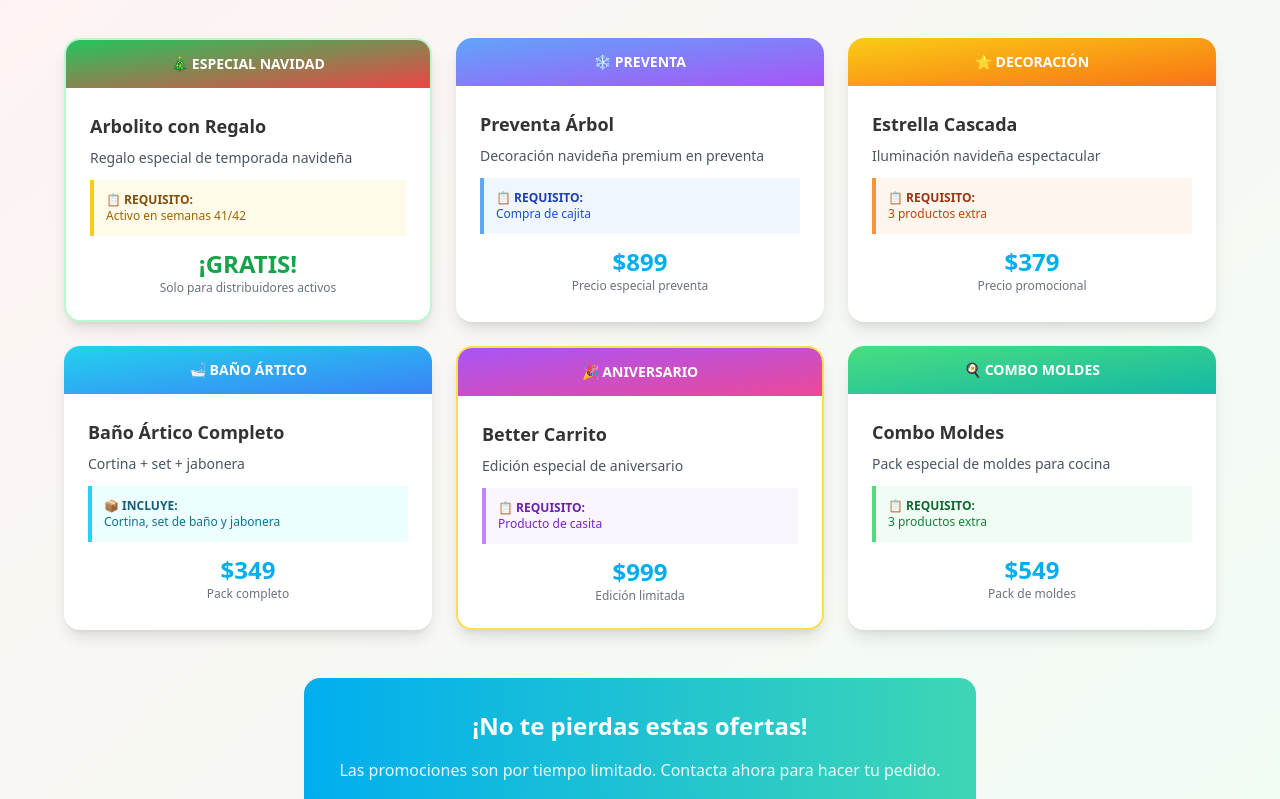
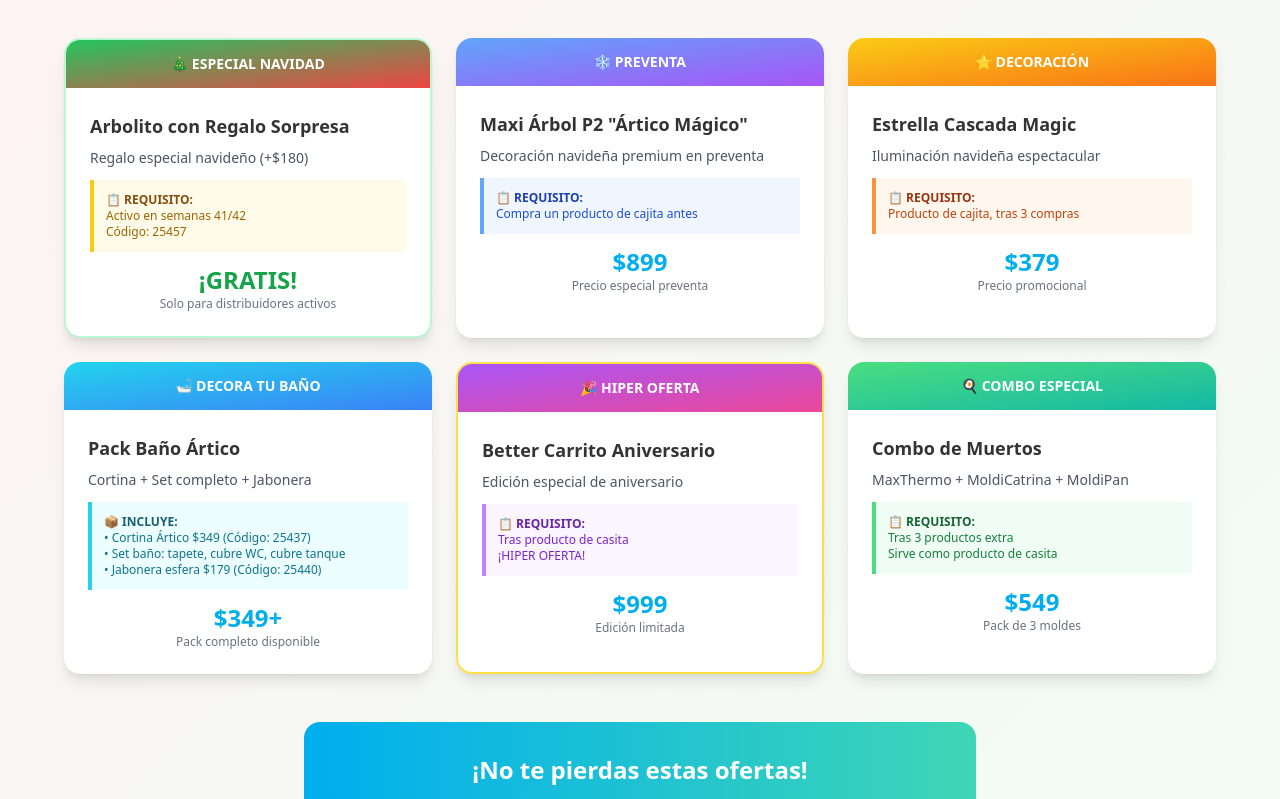
Before and after one commit to diegodevxd/bettermancera, a plain HTML site: page index.html in a window 1280 px wide. Shown: the part 2190-2989 px from the top of the page. Drawn offline with nearby package versions, Linux system fonts and the light colour scheme.

Commit message:
Update semana

```diff
--- a/index.html
+++ b/index.html
@@ -223,7 +223,7 @@
             </div>
         </div>
     </section>
-<!-- Promociones Semanales -->
+ <!-- Promociones Semanales -->
     <section class="py-16 bg-gradient-to-br from-red-50 to-green-50">
         <div class="container mx-auto px-4">
             <div class="text-center mb-12">
@@ -241,11 +241,12 @@
                         <span class="text-white font-bold text-sm">🎄 ESPECIAL NAVIDAD</span>
                     </div>
                     <div class="p-6">
-                        <h3 class="text-lg font-bold text-betterware-dark mb-2">Arbolito con Regalo</h3>
-                        <p class="text-sm text-gray-600 mb-3">Regalo especial de temporada navideña</p>
+                        <h3 class="text-lg font-bold text-betterware-dark mb-2">Arbolito con Regalo Sorpresa</h3>
+                        <p class="text-sm text-gray-600 mb-3">Regalo especial navideño (+$180)</p>
                         <div class="bg-yellow-50 border-l-4 border-yellow-400 p-3 mb-3">
                             <p class="text-xs text-yellow-800 font-semibold">📋 REQUISITO:</p>
                             <p class="text-xs text-yellow-700">Activo en semanas 41/42</p>
+                            <p class="text-xs text-yellow-700">Código: 25457</p>
                         </div>
                         <div class="text-center">
                             <span class="text-2xl font-bold text-green-600">¡GRATIS!</span>
@@ -260,11 +261,11 @@
                         <span class="text-white font-bold text-sm">❄️ PREVENTA</span>
                     </div>
                     <div class="p-6">
-                        <h3 class="text-lg font-bold text-betterware-dark mb-2">Preventa Árbol</h3>
+                        <h3 class="text-lg font-bold text-betterware-dark mb-2">Maxi Árbol P2 "Ártico Mágico"</h3>
                         <p class="text-sm text-gray-600 mb-3">Decoración navideña premium en preventa</p>
                         <div class="bg-blue-50 border-l-4 border-blue-400 p-3 mb-3">
                             <p class="text-xs text-blue-800 font-semibold">📋 REQUISITO:</p>
-                            <p class="text-xs text-blue-700">Compra de cajita</p>
+                            <p class="text-xs text-blue-700">Compra un producto de cajita antes</p>
                         </div>
                         <div class="text-center">
                             <span class="text-2xl font-bold text-betterware-blue">$899</span>
@@ -279,11 +280,11 @@
                         <span class="text-white font-bold text-sm">⭐ DECORACIÓN</span>
                     </div>
                     <div class="p-6">
-                        <h3 class="text-lg font-bold text-betterware-dark mb-2">Estrella Cascada</h3>
+                        <h3 class="text-lg font-bold text-betterware-dark mb-2">Estrella Cascada Magic</h3>
                         <p class="text-sm text-gray-600 mb-3">Iluminación navideña espectacular</p>
                         <div class="bg-orange-50 border-l-4 border-orange-400 p-3 mb-3">
                             <p class="text-xs text-orange-800 font-semibold">📋 REQUISITO:</p>
-                            <p class="text-xs text-orange-700">3 productos extra</p>
+                            <p class="text-xs text-orange-700">Producto de cajita, tras 3 compras</p>
                         </div>
                         <div class="text-center">
                             <span class="text-2xl font-bold text-betterware-blue">$379</span>
@@ -292,21 +293,23 @@
                     </div>
                 </div>
 
-                <!-- Baño Ártico -->
+                <!-- Decoración de Baño -->
                 <div class="bg-white rounded-2xl shadow-lg overflow-hidden hover:shadow-xl transition-shadow">
                     <div class="bg-gradient-to-br from-cyan-400 to-blue-500 h-12 flex items-center justify-center">
-                        <span class="text-white font-bold text-sm">🛁 BAÑO ÁRTICO</span>
+                        <span class="text-white font-bold text-sm">🛁 DECORA TU BAÑO</span>
                     </div>
                     <div class="p-6">
-                        <h3 class="text-lg font-bold text-betterware-dark mb-2">Baño Ártico Completo</h3>
-                        <p class="text-sm text-gray-600 mb-3">Cortina + set + jabonera</p>
+                        <h3 class="text-lg font-bold text-betterware-dark mb-2">Pack Baño Ártico</h3>
+                        <p class="text-sm text-gray-600 mb-3">Cortina + Set completo + Jabonera</p>
                         <div class="bg-cyan-50 border-l-4 border-cyan-400 p-3 mb-3">
                             <p class="text-xs text-cyan-800 font-semibold">📦 INCLUYE:</p>
-                            <p class="text-xs text-cyan-700">Cortina, set de baño y jabonera</p>
+                            <p class="text-xs text-cyan-700">• Cortina Ártico $349 (Código: 25437)</p>
+                            <p class="text-xs text-cyan-700">• Set baño: tapete, cubre WC, cubre tanque</p>
+                            <p class="text-xs text-cyan-700">• Jabonera esfera $179 (Código: 25440)</p>
                         </div>
                         <div class="text-center">
-                            <span class="text-2xl font-bold text-betterware-blue">$349</span>
-                            <p class="text-xs text-gray-500">Pack completo</p>
+                            <span class="text-2xl font-bold text-betterware-blue">$349+</span>
+                            <p class="text-xs text-gray-500">Pack completo disponible</p>
                         </div>
                     </div>
                 </div>
@@ -314,14 +317,15 @@
                 <!-- Better Carrito -->
                 <div class="bg-white rounded-2xl shadow-lg overflow-hidden hover:shadow-xl transition-shadow border-2 border-yellow-300">
                     <div class="bg-gradient-to-br from-purple-500 to-pink-500 h-12 flex items-center justify-center">
-                        <span class="text-white font-bold text-sm">🎉 ANIVERSARIO</span>
+                        <span class="text-white font-bold text-sm">🎉 HIPER OFERTA</span>
                     </div>
                     <div class="p-6">
-                        <h3 class="text-lg font-bold text-betterware-dark mb-2">Better Carrito</h3>
+                        <h3 class="text-lg font-bold text-betterware-dark mb-2">Better Carrito Aniversario</h3>
                         <p class="text-sm text-gray-600 mb-3">Edición especial de aniversario</p>
                         <div class="bg-purple-50 border-l-4 border-purple-400 p-3 mb-3">
                             <p class="text-xs text-purple-800 font-semibold">📋 REQUISITO:</p>
-                            <p class="text-xs text-purple-700">Producto de casita</p>
+                            <p class="text-xs text-purple-700">Tras producto de casita</p>
+                            <p class="text-xs text-purple-700">¡HIPER OFERTA!</p>
                         </div>
                         <div class="text-center">
                             <span class="text-2xl font-bold text-betterware-blue">$999</span>
@@ -330,21 +334,22 @@
                     </div>
                 </div>
 
-                <!-- Combo Moldes -->
+                <!-- Combo MaxThermo -->
                 <div class="bg-white rounded-2xl shadow-lg overflow-hidden hover:shadow-xl transition-shadow">
                     <div class="bg-gradient-to-br from-green-400 to-teal-500 h-12 flex items-center justify-center">
-                        <span class="text-white font-bold text-sm">🍳 COMBO MOLDES</span>
+                        <span class="text-white font-bold text-sm">🍳 COMBO ESPECIAL</span>
                     </div>
                     <div class="p-6">
-                        <h3 class="text-lg font-bold text-betterware-dark mb-2">Combo Moldes</h3>
-                        <p class="text-sm text-gray-600 mb-3">Pack especial de moldes para cocina</p>
+                        <h3 class="text-lg font-bold text-betterware-dark mb-2">Combo de Muertos</h3>
+                        <p class="text-sm text-gray-600 mb-3">MaxThermo + MoldiCatrina + MoldiPan</p>
                         <div class="bg-green-50 border-l-4 border-green-400 p-3 mb-3">
                             <p class="text-xs text-green-800 font-semibold">📋 REQUISITO:</p>
-                            <p class="text-xs text-green-700">3 productos extra</p>
+                            <p class="text-xs text-green-700">Tras 3 productos extra</p>
+                            <p class="text-xs text-green-700">Sirve como producto de casita</p>
                         </div>
                         <div class="text-center">
                             <span class="text-2xl font-bold text-betterware-blue">$549</span>
-                            <p class="text-xs text-gray-500">Pack de moldes</p>
+                            <p class="text-xs text-gray-500">Pack de 3 moldes</p>
                         </div>
                     </div>
                 </div>
```
